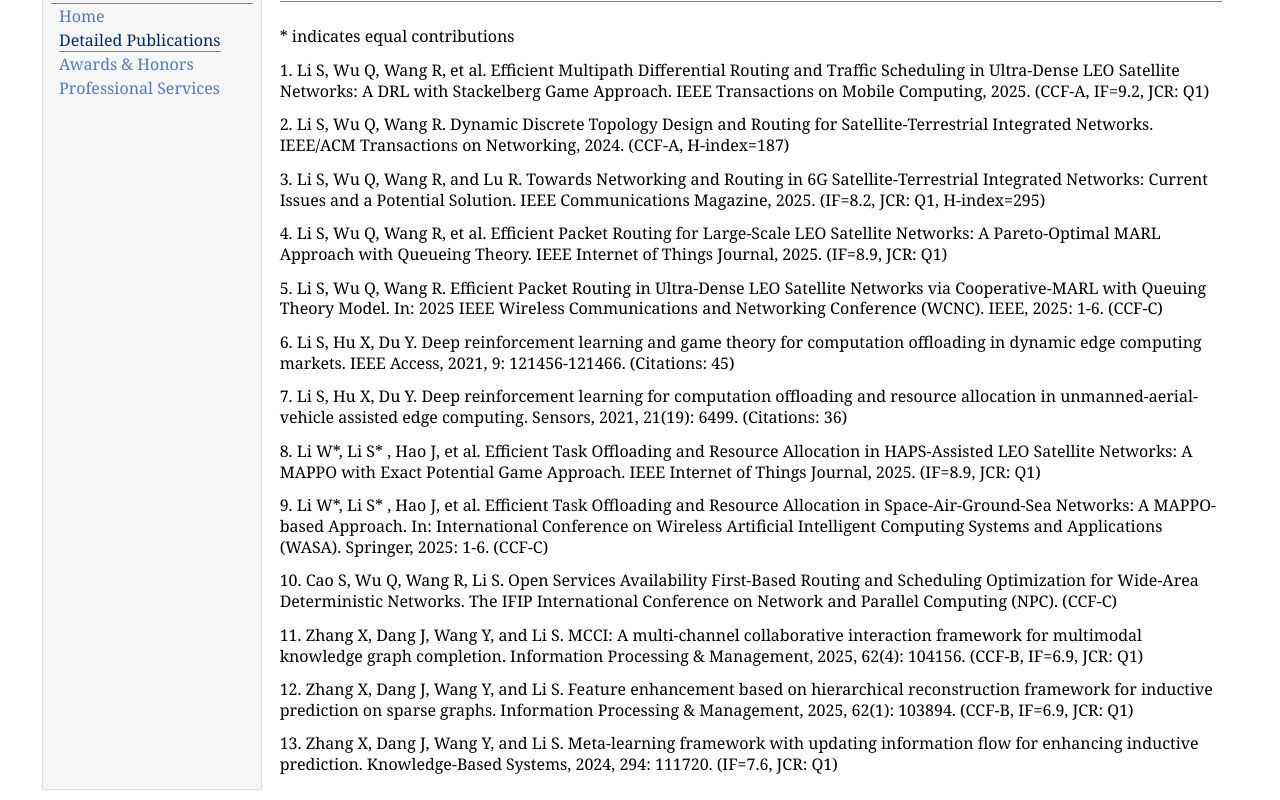
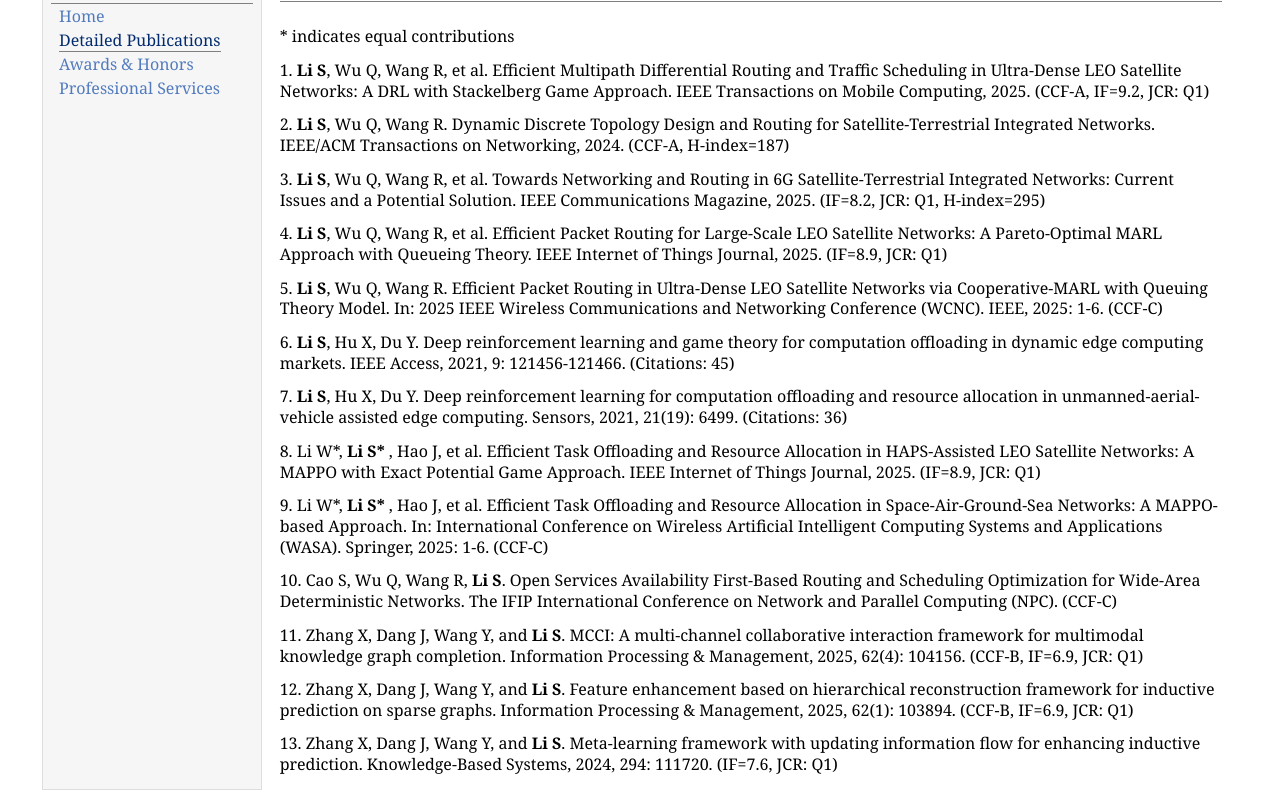
Before and after one commit to Bruce-Lee-ttys000/Bruce-Lee-ttys000.github.io, a plain HTML site: page publications.html in a window 1280 px wide. Shown: the part 48-848 px from the top of the page. Drawn offline with Linux system fonts and the light colour scheme.

Commit message:
“修改”

```diff
--- a/publications.html
+++ b/publications.html
@@ -22,19 +22,19 @@
 <h1>Selected Publications</h1>
 </div>
 <p>* indicates equal contributions</p>
-<p>1. <b></b>Li S<b></b>, Wu Q, Wang R, et al. Efficient Multipath Differential Routing and Traffic Scheduling in Ultra-Dense LEO Satellite Networks: A DRL with Stackelberg Game Approach. IEEE Transactions on Mobile Computing, 2025. (CCF-A, IF=9.2, JCR: Q1)</p>
-<p>2. <b></b>Li S<b></b>, Wu Q, Wang R. Dynamic Discrete Topology Design and Routing for Satellite-Terrestrial Integrated Networks. IEEE/ACM Transactions on Networking, 2024. (CCF-A, H-index=187)</p>
-<p>3. <b></b>Li S<b></b>, Wu Q, Wang R, and Lu R. Towards Networking and Routing in 6G Satellite-Terrestrial Integrated Networks: Current Issues and a Potential Solution. IEEE Communications Magazine, 2025. (IF=8.2, JCR: Q1, H-index=295)</p>
-<p>4. <b></b>Li S<b></b>, Wu Q, Wang R, et al. Efficient Packet Routing for Large-Scale LEO Satellite Networks: A Pareto-Optimal MARL Approach with Queueing Theory. IEEE Internet of Things Journal, 2025. (IF=8.9, JCR: Q1)</p>
-<p>5. <b></b>Li S<b></b>, Wu Q, Wang R. Efficient Packet Routing in Ultra-Dense LEO Satellite Networks via Cooperative-MARL with Queuing Theory Model. In: 2025 IEEE Wireless Communications and Networking Conference (WCNC). IEEE, 2025: 1-6. (CCF-C)</p>
-<p>6. <b></b>Li S<b></b>, Hu X, Du Y. Deep reinforcement learning and game theory for computation offloading in dynamic edge computing markets. IEEE Access, 2021, 9: 121456-121466. (Citations: 45)</p>
-<p>7. <b></b>Li S<b></b>, Hu X, Du Y. Deep reinforcement learning for computation offloading and resource allocation in unmanned-aerial-vehicle assisted edge computing. Sensors, 2021, 21(19): 6499. (Citations: 36)</p>
-<p>8. Li W*, <b></b> Li S* <b></b>, Hao J, et al. Efficient Task Offloading and Resource Allocation in HAPS-Assisted LEO Satellite Networks: A MAPPO with Exact Potential Game Approach. IEEE Internet of Things Journal, 2025. (IF=8.9, JCR: Q1)</p>
-<p>9. Li W*, <b></b> Li S* <b></b>, Hao J, et al. Efficient Task Offloading and Resource Allocation in Space-Air-Ground-Sea Networks: A MAPPO-based Approach. In: International Conference on Wireless Artificial Intelligent Computing Systems and Applications (WASA). Springer, 2025: 1-6. (CCF-C)</p>
-<p>10. Cao S, Wu Q, Wang R, <b></b>Li S<b></b>. Open Services Availability First-Based Routing and Scheduling Optimization for Wide-Area Deterministic Networks. The IFIP International Conference on Network and Parallel Computing (NPC). (CCF-C)</p>
-<p>11. Zhang X, Dang J, Wang Y, and <b></b>Li S<b></b>. MCCI: A multi-channel collaborative interaction framework for multimodal knowledge graph completion. Information Processing &amp; Management, 2025, 62(4): 104156. (CCF-B, IF=6.9, JCR: Q1)</p>
-<p>12. Zhang X, Dang J, Wang Y, and <b></b>Li S<b></b>. Feature enhancement based on hierarchical reconstruction framework for inductive prediction on sparse graphs. Information Processing &amp; Management, 2025, 62(1): 103894. (CCF-B, IF=6.9, JCR: Q1)</p>
-<p>13. Zhang X, Dang J, Wang Y, and <b></b>Li S<b></b>. Meta-learning framework with updating information flow for enhancing inductive prediction. Knowledge-Based Systems, 2024, 294: 111720. (IF=7.6, JCR: Q1)</p>
+<p>1. <b>Li S</b>, Wu Q, Wang R, et al. Efficient Multipath Differential Routing and Traffic Scheduling in Ultra-Dense LEO Satellite Networks: A DRL with Stackelberg Game Approach. IEEE Transactions on Mobile Computing, 2025. (CCF-A, IF=9.2, JCR: Q1)</p>
+<p>2. <b>Li S</b>, Wu Q, Wang R. Dynamic Discrete Topology Design and Routing for Satellite-Terrestrial Integrated Networks. IEEE/ACM Transactions on Networking, 2024. (CCF-A, H-index=187)</p>
+<p>3. <b>Li S</b>, Wu Q, Wang R, et al. Towards Networking and Routing in 6G Satellite-Terrestrial Integrated Networks: Current Issues and a Potential Solution. IEEE Communications Magazine, 2025. (IF=8.2, JCR: Q1, H-index=295)</p>
+<p>4. <b>Li S</b>, Wu Q, Wang R, et al. Efficient Packet Routing for Large-Scale LEO Satellite Networks: A Pareto-Optimal MARL Approach with Queueing Theory. IEEE Internet of Things Journal, 2025. (IF=8.9, JCR: Q1)</p>
+<p>5. <b>Li S</b>, Wu Q, Wang R. Efficient Packet Routing in Ultra-Dense LEO Satellite Networks via Cooperative-MARL with Queuing Theory Model. In: 2025 IEEE Wireless Communications and Networking Conference (WCNC). IEEE, 2025: 1-6. (CCF-C)</p>
+<p>6. <b>Li S</b>, Hu X, Du Y. Deep reinforcement learning and game theory for computation offloading in dynamic edge computing markets. IEEE Access, 2021, 9: 121456-121466. (Citations: 45)</p>
+<p>7. <b>Li S</b>, Hu X, Du Y. Deep reinforcement learning for computation offloading and resource allocation in unmanned-aerial-vehicle assisted edge computing. Sensors, 2021, 21(19): 6499. (Citations: 36)</p>
+<p>8. Li W*, <b>Li S* </b>, Hao J, et al. Efficient Task Offloading and Resource Allocation in HAPS-Assisted LEO Satellite Networks: A MAPPO with Exact Potential Game Approach. IEEE Internet of Things Journal, 2025. (IF=8.9, JCR: Q1)</p>
+<p>9. Li W*, <b>Li S* </b>, Hao J, et al. Efficient Task Offloading and Resource Allocation in Space-Air-Ground-Sea Networks: A MAPPO-based Approach. In: International Conference on Wireless Artificial Intelligent Computing Systems and Applications (WASA). Springer, 2025: 1-6. (CCF-C)</p>
+<p>10. Cao S, Wu Q, Wang R, <b>Li S</b>. Open Services Availability First-Based Routing and Scheduling Optimization for Wide-Area Deterministic Networks. The IFIP International Conference on Network and Parallel Computing (NPC). (CCF-C)</p>
+<p>11. Zhang X, Dang J, Wang Y, and <b>Li S</b>. MCCI: A multi-channel collaborative interaction framework for multimodal knowledge graph completion. Information Processing &amp; Management, 2025, 62(4): 104156. (CCF-B, IF=6.9, JCR: Q1)</p>
+<p>12. Zhang X, Dang J, Wang Y, and <b>Li S</b>. Feature enhancement based on hierarchical reconstruction framework for inductive prediction on sparse graphs. Information Processing &amp; Management, 2025, 62(1): 103894. (CCF-B, IF=6.9, JCR: Q1)</p>
+<p>13. Zhang X, Dang J, Wang Y, and <b>Li S</b>. Meta-learning framework with updating information flow for enhancing inductive prediction. Knowledge-Based Systems, 2024, 294: 111720. (IF=7.6, JCR: Q1)</p>
 </td>
 </tr>
 </table>
```
Also changed, not shown: index.html (+0 -6 lines), 2 other files.
